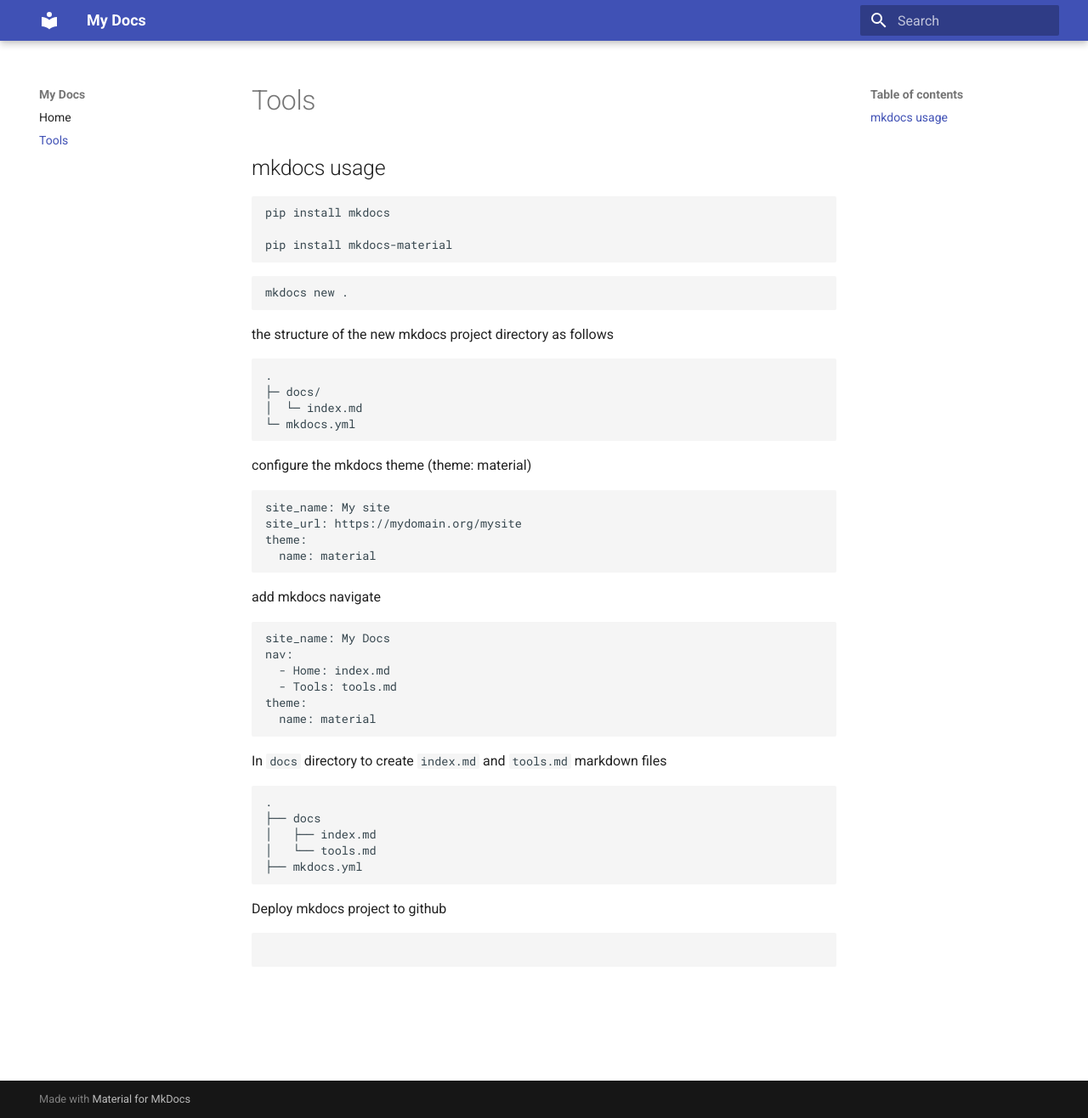
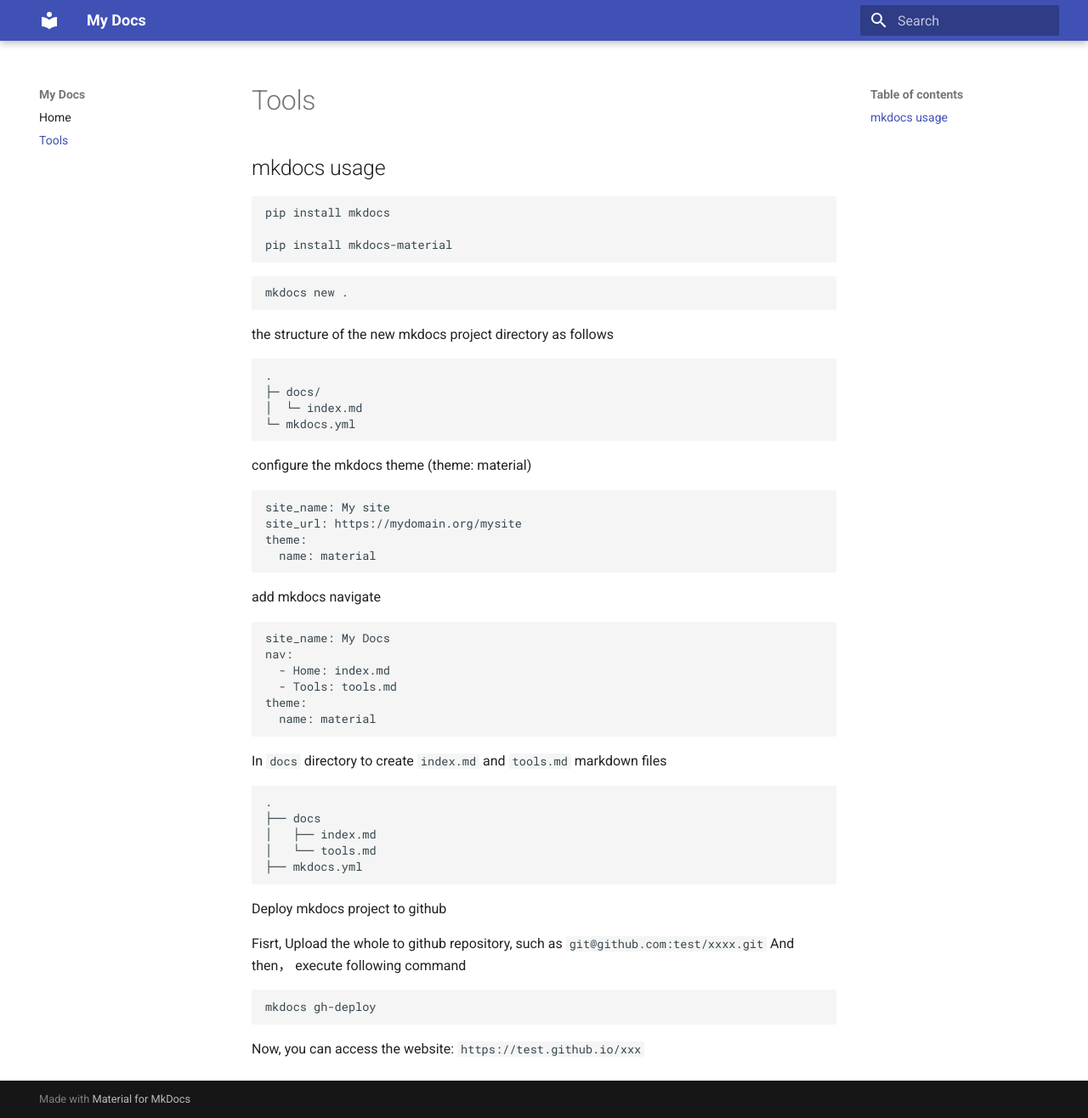
Before and after one commit to eecslab/eecs, an MkDocs documentation site: the page built from docs/tools.md, in a window 1280 px wide and 1316 px high. Shown: the whole window at 85% size. Built offline with MkDocs 1.6.1 and Material for MkDocs 9.7.7, drawn with Linux system fonts in a browser that asks for light colours.

Commit message:
add mkdocs deploy intro

````diff
--- a/docs/tools.md
+++ b/docs/tools.md
@@ -51,6 +51,12 @@
 
 Deploy mkdocs project to github
 
+Fisrt, Upload the whole to github repository, such as `git@github.com:test/xxxx.git`
+And then， execute following command
+
 ```bash
+mkdocs gh-deploy
+```
 
-```
+
+Now, you can access the website: `https://test.github.io/xxx`
````
